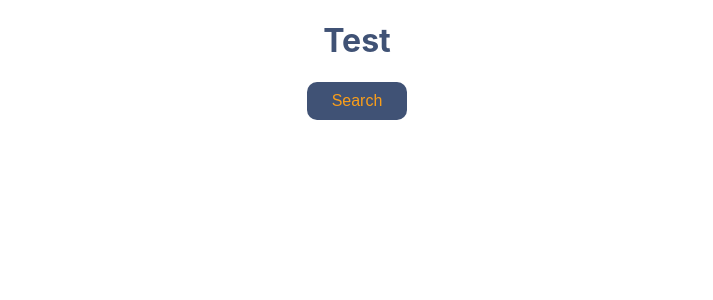
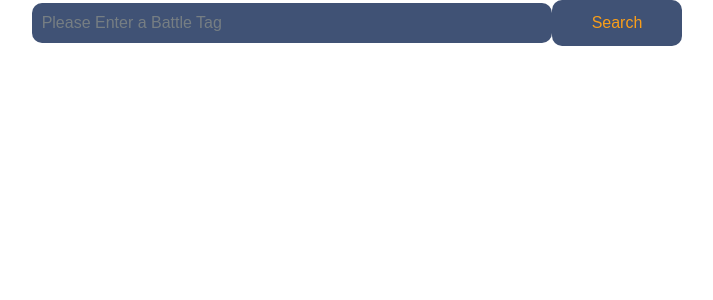
Before and after one commit to Nhujarski/OverWatch-StatSearch, a React (Create React App) app: page / in a window 1280 px wide. Shown: the top 300 px of the page, without its empty margins (283-996 px from the left). Built offline with nearby package versions, Linux system fonts and the light colour scheme.

Commit message:
added styles and input and search component

```diff
--- a/src/App.js
+++ b/src/App.js
@@ -1,11 +1,10 @@
 import "./App.scss";
-import Button from "./components/Button/Button";
+import Search from "./components/Search/Search";
 
 function App() {
   return (
     <div className='App'>
-      <h1>Test</h1>
-      <Button onClick={() => console.log('clicked!!!')} children={'Search'} />
+      <Search />
     </div>
   );
 }
--- a/src/App.scss
+++ b/src/App.scss
@@ -1,10 +1,8 @@
 @use "./utils/variables";
 
 .App {
-  text-align: center;
   width: 100vw;
   height: 100vh;
-  h1{
-    color: variables.$primary;
-  }
+  display: flex;
+  justify-content: center;
 }
--- a/src/components/Button/Button.scss
+++ b/src/components/Button/Button.scss
@@ -3,16 +3,15 @@
 .search-button {
   border: none;
   cursor: pointer ;
-  padding: 10px;
-  color: white;
+  padding: 14px 40px;
   font-size: 16px;
-  width: 100px;
-  height: 38px;
-  background: variables.$primary;
+  background: variables.$overwatch-darkBlue;
   border-radius: 10px;
-  color: variables.$trimary;
+  color: variables.$overwatch-orange;
+  transition: .5s ease;
   &:hover{
-    background: lighten( variables.$primary, 15%);
-    color:lighten(variables.$trimary,15% );
+    background: lighten( variables.$overwatch-darkBlue, 5%);
+    color:lighten(variables.$overwatch-orange,5% );
+
   }
 }
--- /dev/null
+++ b/src/components/Input/Input.jsx
@@ -0,0 +1,8 @@
+import React from "react";
+import "./Input.scss";
+
+function Input({ type, placeholder }) {
+  return <input className='form-input' type={type} placeholder={placeholder} />;
+}
+
+export default Input;
--- /dev/null
+++ b/src/components/Input/Input.scss
@@ -0,0 +1,20 @@
+@use "../../utils/variables";
+
+
+.form-input{
+    width: 500px;
+    height: 30px;
+    border: none;
+    padding: 5px 10px;
+    border-radius: 10px;
+    font-size: 16px;
+    color: variables.$overwatch-orange;
+    background-color: variables.$overwatch-darkBlue;
+    &::placeholder {
+        color: variables.$overwatch-grey;
+    }
+    &:focus {
+        outline: none;
+        border: 2px solid variables.$overwatch-orange;
+    }
+}
--- /dev/null
+++ b/src/components/Search/Search.jsx
@@ -0,0 +1,16 @@
+import React from "react";
+import Input from "../Input/Input";
+import Button from "../Button/Button";
+
+function Search() {
+  return (
+    <div className='form-container'>
+      <form className='search-container'>
+        <Input type={"text"} placeholder={"Please Enter a Battle Tag"} />
+        <Button onClick={() => console.log("clicked!!!")} children={"Search"} />
+      </form>
+    </div>
+  );
+}
+
+export default Search;
--- /dev/null
+++ b/src/components/Search/Search.scss
@@ -0,0 +1,4 @@
+.form-container {
+    border: 1px solid rebeccapurple;
+
+}
--- a/src/utils/_variables.scss
+++ b/src/utils/_variables.scss
@@ -1,4 +1,4 @@
-$primary:#405275;
-$secondary:#218ffe;
-$trimary: #f99e1a;
-$overwatch-grey: #43484c;
+$overwatch-darkBlue:#405275;
+$overwatch-lightBlue:#218ffe;
+$overwatch-orange: #f99e1a;
+$overwatch-grey: #767e83;
```
